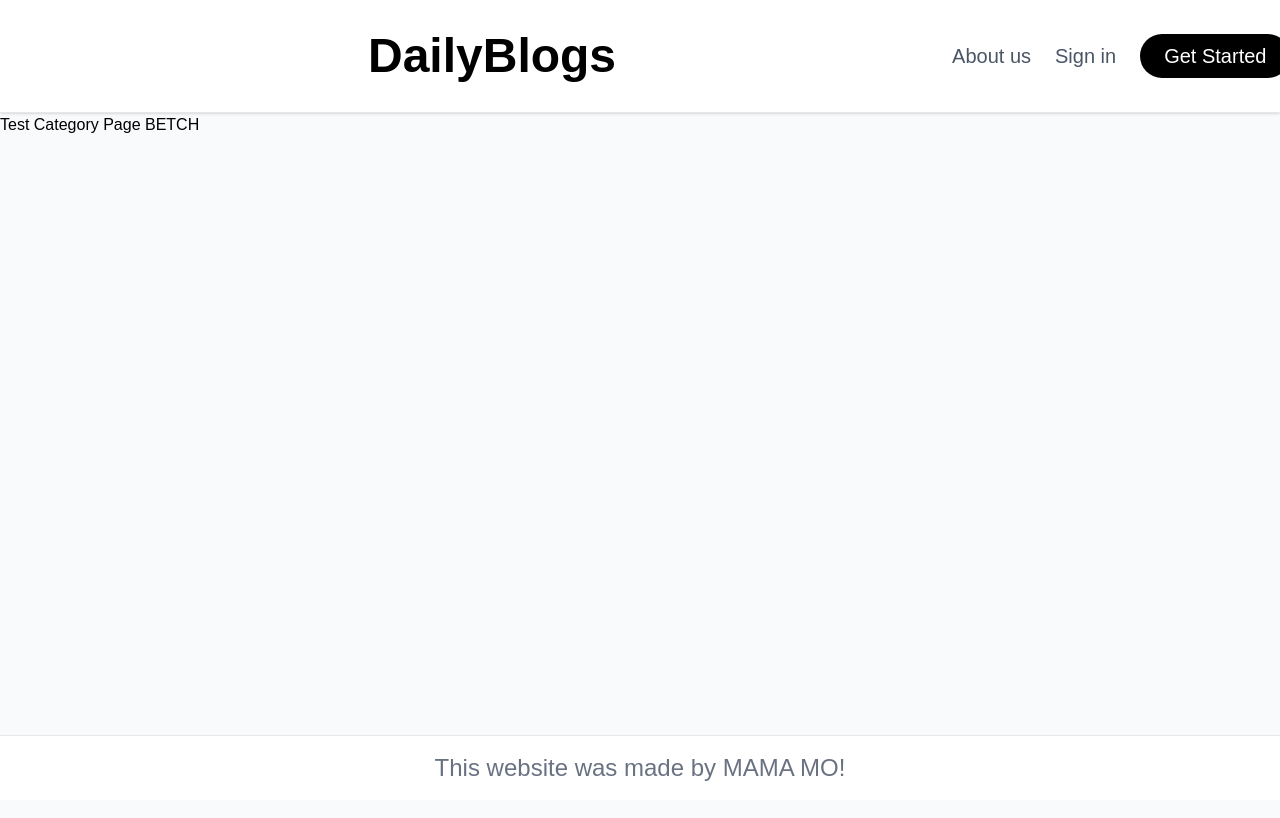
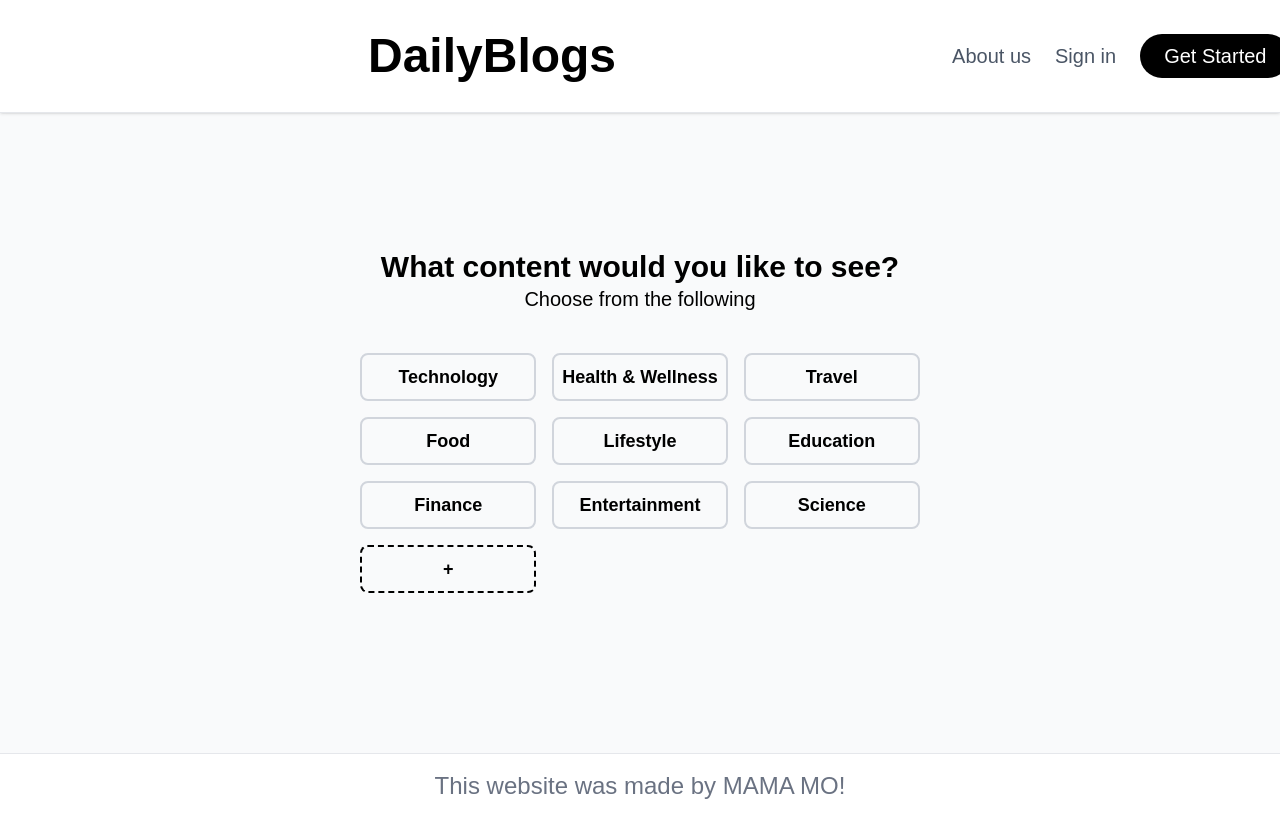
Before and after one commit to babkkin/daily-blogs, a Next.js app: page /category in a window 1280 px wide. Built offline with nearby package versions, Linux system fonts and the light colour scheme; a web font is replaced by a local one.

Commit message:
Updated category
Added selecting category

```diff
--- a/app/category/page.js
+++ b/app/category/page.js
@@ -1,9 +1,74 @@
-export default function CategoryPage() {
+"use client";
+import { useState } from "react";
+
+export default function CategorySelector() {
+  const allCategories = [
+    "Technology",
+    "Health & Wellness",
+    "Travel",
+    "Food",
+    "Lifestyle",
+    "Education",
+    "Finance",
+    "Entertainment",
+    "Science",
+    "Sports",
+    "Music",
+    "Gaming",
+    "History",
+    "Art & Design",
+    "News & Politics",
+  ];
+
+  const [visibleCount, setVisibleCount] = useState(9); // show first 9 initially
+  const [selected, setSelected] = useState([]);
+
+  const toggleCategory = (category) => {
+    if (selected.includes(category)) {
+      setSelected(selected.filter((c) => c !== category));
+    } else if (selected.length >= 0) {
+      setSelected([...selected, category]);
+    }
+  };
+
+  const loadMore = () => {
+    setVisibleCount((prev) => prev + 2);
+  };
+
   return (
-    <div className="content-center">
-        Test Category Page
+    <div className="flex items-center justify-center min-h-[80vh]">
+      <div className="text-center">
+        <h1 className="block text-3xl font-semibold">
+          What content would you like to see?
+        </h1>
+        <p className="text-xl mb-4">Choose from the following           </p>
 
-        BETCH
+        <div className="grid grid-cols-3 gap-4 p-6 max-w-4xl">
+          {allCategories.slice(0, visibleCount).map((category) => (
+            <button
+              key={category}
+              onClick={() => toggleCategory(category)}
+              className={`border-2 rounded-lg p-2 text-center font-semibold text-lg transition-colors
+                ${
+                  selected.includes(category)
+                    ? "bg-black text-white border-black"
+                    : "border-gray-300 hover:bg-gray-100"
+                }`}
+            >
+              {category}
+            </button>
+          ))}
+
+          {visibleCount < allCategories.length && (
+            <button
+              onClick={loadMore}
+              className="border-2 border-dashed rounded-lg p-2 text-center text-lg font-bold hover:bg-gray-100"
+            >
+              +
+            </button>
+          )}
+        </div>
+      </div>
     </div>
-  )
+  );
 }
```
